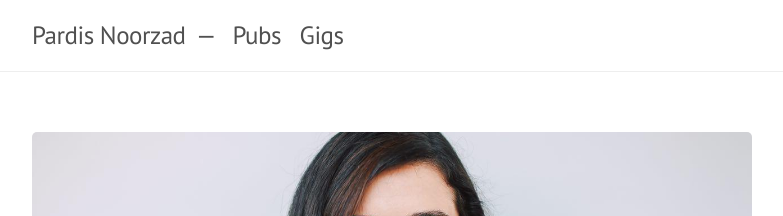
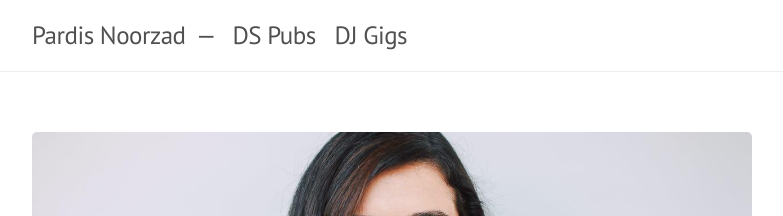
Before and after one commit to djpardis/djpardis.github.io, a Jekyll site: the page built from index.html, in a window 1280 px wide. Shown: the top 216 px of the page, without its empty margins (248-1031 px from the left). Built offline with Jekyll 4.4.1, drawn with Linux system fonts in a browser that asks for light colours.

Commit message:
Fix menu

```diff
--- a/_config.yml
+++ b/_config.yml
@@ -10,9 +10,9 @@ url:                 "http://djpardis.github.io"
 
 pages_list:
   # Bio: '/'
-  Pubs: '/pubs'
+  DS Pubs: '/pubs'
   # Posts: '/posts'
-  Gigs: '/gigs'
+  DJ Gigs: '/gigs'
   # Sub: '/atom.xml'
 
 # About
--- a/_layouts/default.html
+++ b/_layouts/default.html
@@ -29,6 +29,7 @@
       <div class="container content">
         {{ content }}
       </div>
+
     </div>
 
     <!-- <label for="sidebar-checkbox" class="sidebar-toggle"></label>
@@ -50,5 +51,8 @@
         }, false);
       })(document);
     </script> -->
+
+
+
   </body>
 </html>
```
